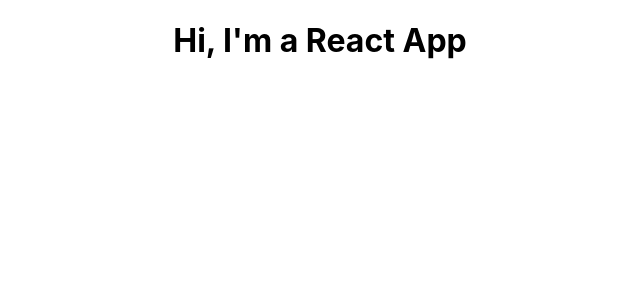
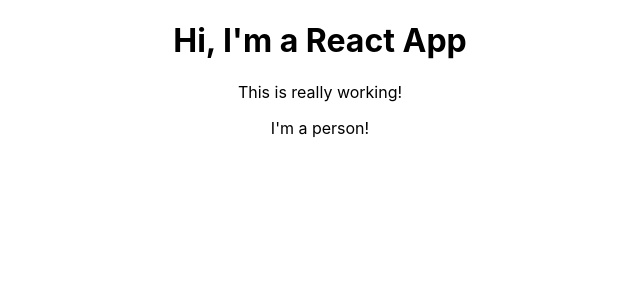
Before and after one commit to trickyBytes/react-complete-guide-chapter-solutions, a React (Create React App) app: page / in a window 1280 px wide. Shown: the top 300 px of the page, without its empty margins (320-960 px from the left). Built offline with nearby package versions, Linux system fonts and the light colour scheme.

Commit message:
cahpter-3: Added simple component

```diff
--- a/src/App.js
+++ b/src/App.js
@@ -1,4 +1,5 @@
 import React, { Component } from 'react';
+import Person from './Person/Person';
 import './App.css';
 
 class App extends Component {
@@ -6,6 +7,8 @@
     return (
       <div className="App">
         <h1>Hi, I'm a React App</h1>
+        <p>This is really working!</p>
+        <Person/>
       </div>
     );
     // return React.createElement('div', {className: 'App'}, React.createElement('h1', null, 'Hi, I\'m a React App!!!'))
--- /dev/null
+++ b/src/Person/Person.js
@@ -0,0 +1,7 @@
+import React from 'react';
+
+const  person = () => {
+    return <p>I'm a person!</p>
+}
+
+export default person;
```
